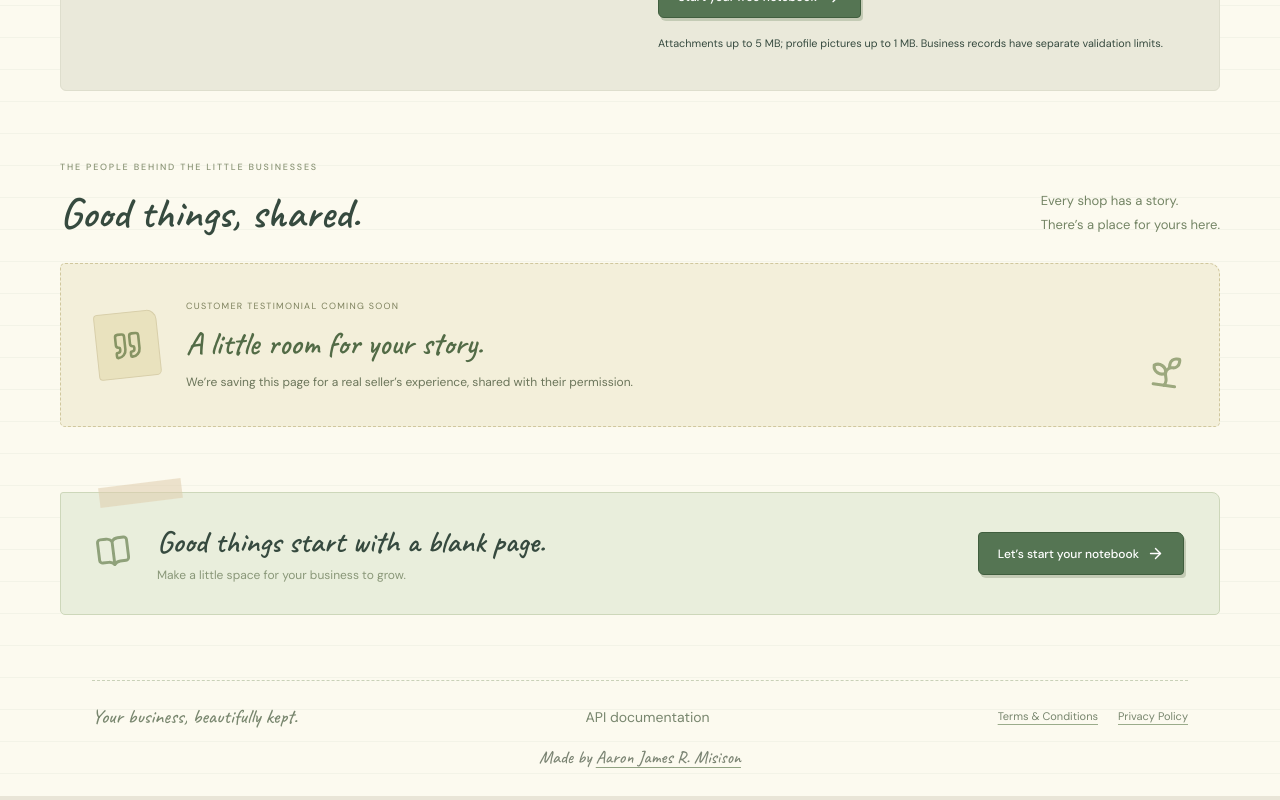
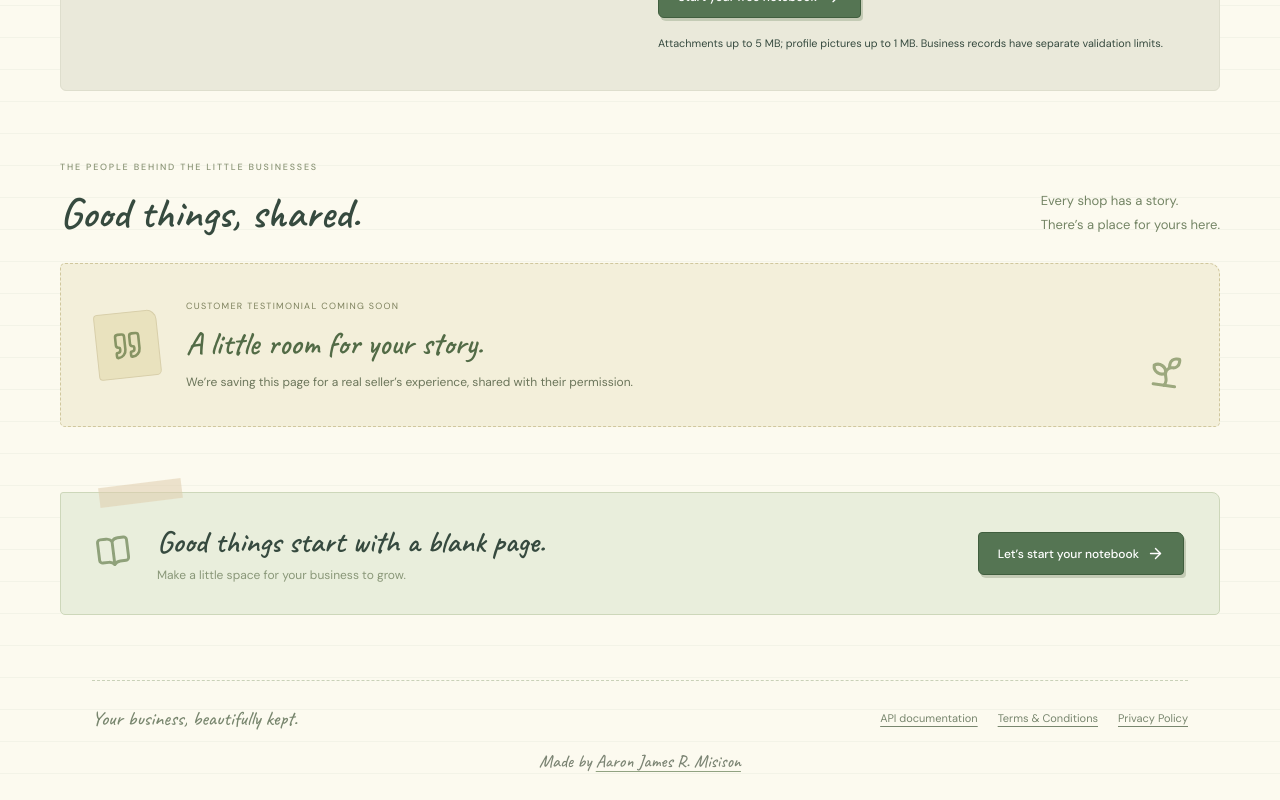
Before and after one commit to CptZee/sellers-notebook, a Next.js app: page / in a window 1280 px wide. Shown: the part 3322-4122 px from the top of the page. Built offline with nearby package versions, Linux system fonts and the light colour scheme.

Commit message:
Group footer navigation and clarify API link interaction

```diff
--- a/components/legal-links.tsx
+++ b/components/legal-links.tsx
@@ -1,10 +1,11 @@
 import "./legal-links.css";
-export function LegalLinks() {
+export function LegalLinks({ includeApi = false }: { includeApi?: boolean }) {
     return (
         <nav
             className="legal-links"
-            aria-label="Legal"
+            aria-label={includeApi ? "Footer navigation" : "Legal"}
         >
+            {includeApi && <a href="/developers">API documentation</a>}
             <a href="/terms">Terms &amp; Conditions</a>
             <a href="/privacy">Privacy Policy</a>
         </nav>
--- a/components/site-footer.css
+++ b/components/site-footer.css
@@ -22,10 +22,26 @@ footer.site-footer {
     line-height: 1.6;
 }
 
-.site-footer-api {
+.site-footer .legal-links a {
+    display: inline-flex;
+    align-items: center;
+    min-height: 36px;
+    padding: 4px 0;
     color: inherit;
-    font-size: 14px;
-    text-underline-offset: 3px;
+    text-decoration: underline;
+    text-underline-offset: 4px;
+    cursor: pointer;
+}
+
+.site-footer .legal-links a:hover {
+    color: var(--ink);
+    text-decoration-thickness: 2px;
+}
+
+.site-footer .legal-links a:focus-visible {
+    outline: 2px solid #78966b;
+    outline-offset: 4px;
+    border-radius: 2px;
 }
 
 .site-footer-row > .legal-links {
--- a/components/site-footer.tsx
+++ b/components/site-footer.tsx
@@ -10,13 +10,7 @@ export function SiteFooter({ fallback = false }: { fallback?: boolean }) {
         <footer className="site-footer">
             <div className="site-footer-row">
                 <span className="site-footer-tagline">Your business, beautifully kept.</span>
-                <a
-                    className="site-footer-api"
-                    href="/developers"
-                >
-                    API documentation
-                </a>
-                <LegalLinks />
+                <LegalLinks includeApi />
             </div>
             <MakerCredit />
         </footer>
```
